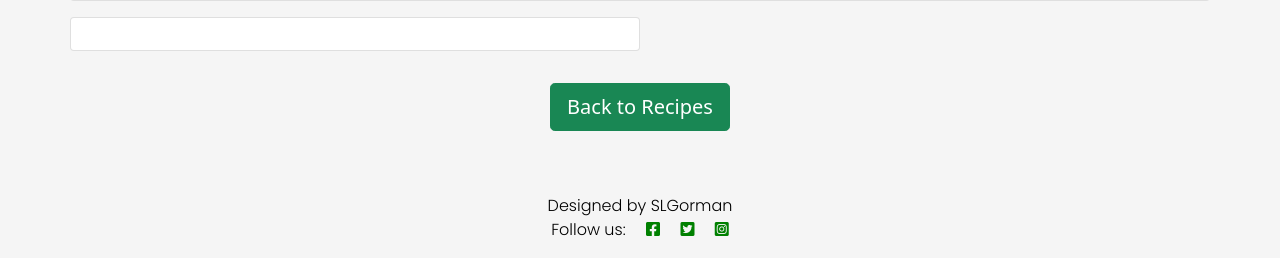
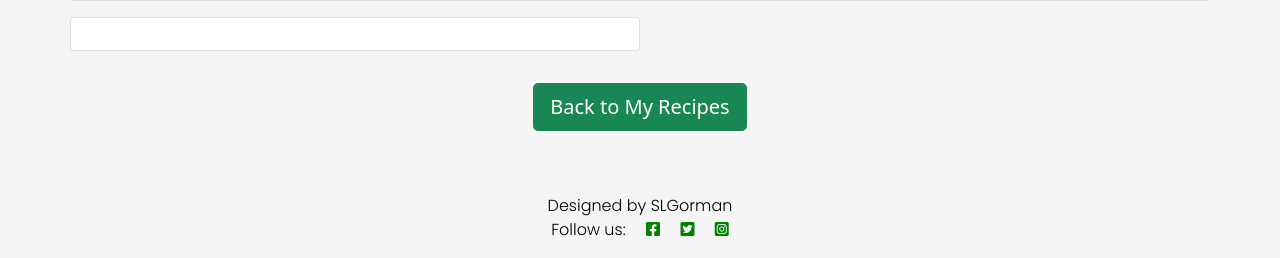
Before and after one commit to siobhanlgorman/favoureats, a Django app: template templates/recipe_detail.html in a window 1280 px wide. Shown: the part 542-800 px from the top of the page. Run offline with Django 3.2, Linux system fonts and the light colour scheme; the template is opened without the code that fills it, so the values that code supplies are empty; some libraries are stand-ins or nearby versions.

Commit message:
Amend back link on recipe detail page

```diff
--- a/templates/recipe_detail.html
+++ b/templates/recipe_detail.html
@@ -169,7 +169,7 @@
     </div>
     <div class="row button-container">
         <div class="col text-center">
-            <a class="btn btn-lg btn-success" href="{% url 'recipes' %}">Back to Recipes</a>
+            <a class="btn btn-lg btn-success" href="{% url 'myrecipes' %}">Back to My Recipes</a>
         </div>
     </div>
 </main>
```
